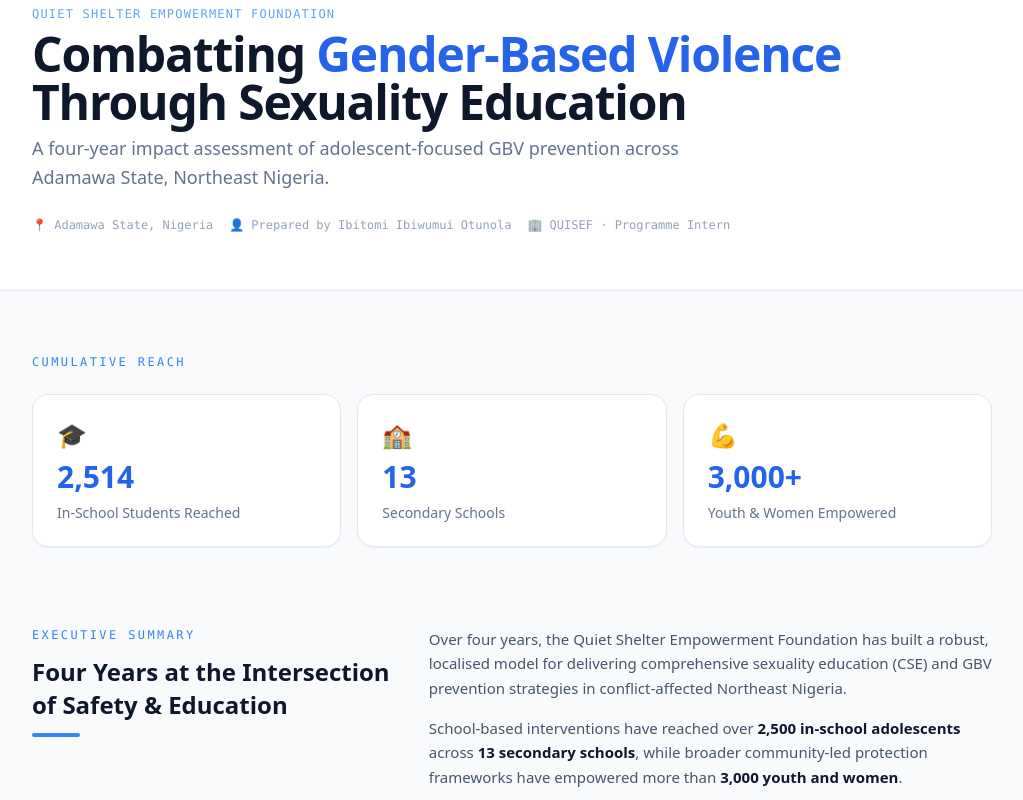
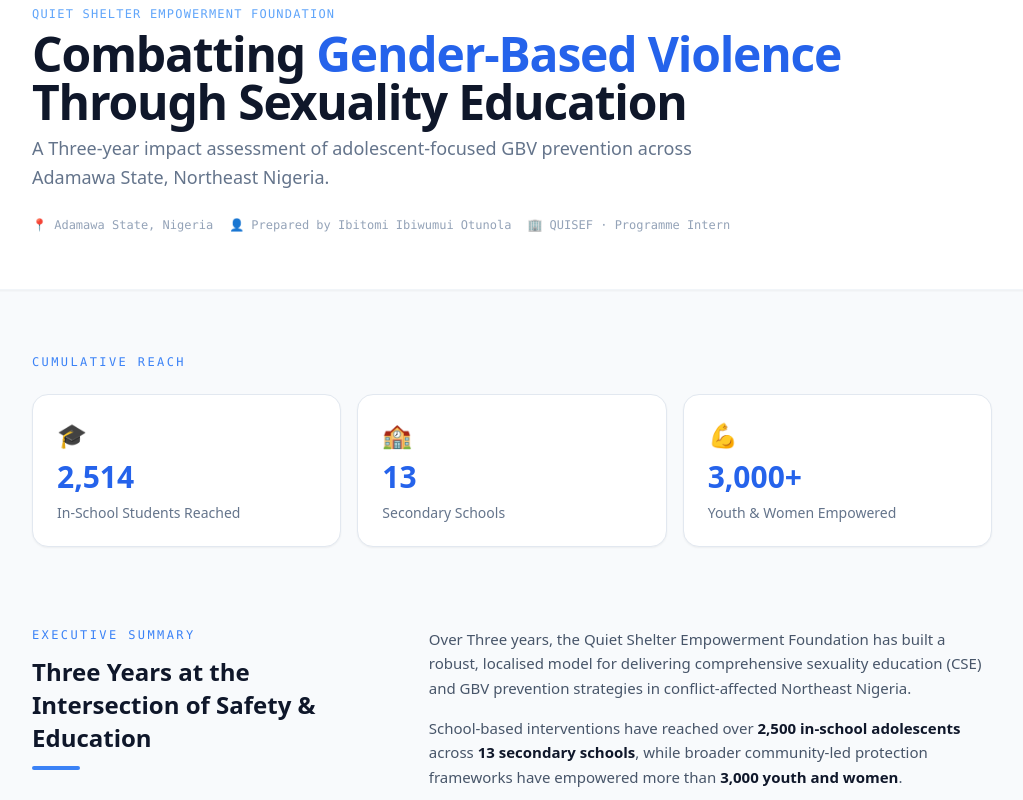
Before and after one commit to Quisef/quisefadmins, a Next.js app: page /report in a window 1280 px wide. Shown: the part 240-1040 px from the top of the page, without its empty margins (128-1151 px from the left). Built offline with nearby package versions, Linux system fonts and the light colour scheme; no server answers.

Commit message:
report page update

```diff
--- a/app/(public)/report/page.tsx
+++ b/app/(public)/report/page.tsx
@@ -218,7 +218,7 @@ export default function ReportPage() {
               Through Sexuality Education
             </h1>
             <p className="text-slate-500 text-lg max-w-2xl leading-relaxed">
-              A four-year impact assessment of adolescent-focused GBV prevention
+              A Three-year impact assessment of adolescent-focused GBV prevention
               across Adamawa State, Northeast Nigeria.
             </p>
           </div>
@@ -266,13 +266,13 @@ export default function ReportPage() {
               Executive Summary
             </h2>
             <h3 className="text-2xl font-bold text-slate-900 leading-snug">
-              Four Years at the Intersection of Safety & Education
+              Three Years at the Intersection of Safety & Education
             </h3>
             <div className="h-1 w-12 bg-blue-500 rounded-full" />
           </div>
           <div className="md:col-span-3 space-y-4 text-slate-600 leading-relaxed text-[15px]">
             <p>
-              Over four years, the Quiet Shelter Empowerment Foundation has built a
+              Over Three years, the Quiet Shelter Empowerment Foundation has built a
               robust, localised model for delivering comprehensive sexuality education
               (CSE) and GBV prevention strategies in conflict-affected Northeast Nigeria.
             </p>
--- a/app/components/Footer.tsx
+++ b/app/components/Footer.tsx
@@ -140,6 +140,7 @@ const Footer: React.FC = () => {
               {[
                 { href: '/members', label: 'Membership' },
                 { href: '/projects', label: 'Project' },
+                { href: '/reports', label: 'Project Reports' },
                 { href: '/annualreport', label: 'Annual Report' },
                 { href: 'https://learn.quietshelter.org', label: 'Learn' },
                 { href: 'https://www.quietshelter.org/login', label: 'Admin Portal', external: true },
```
